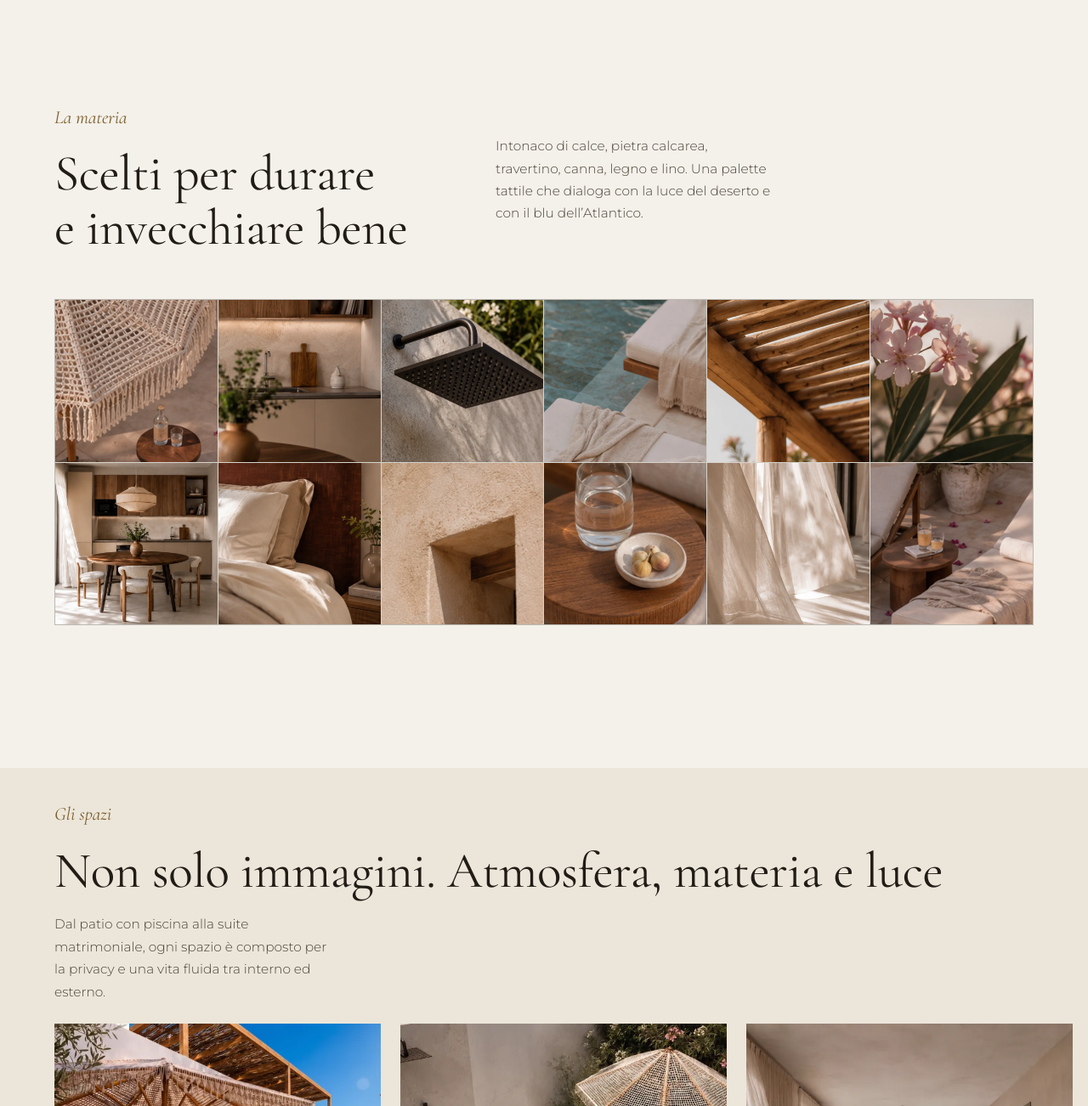
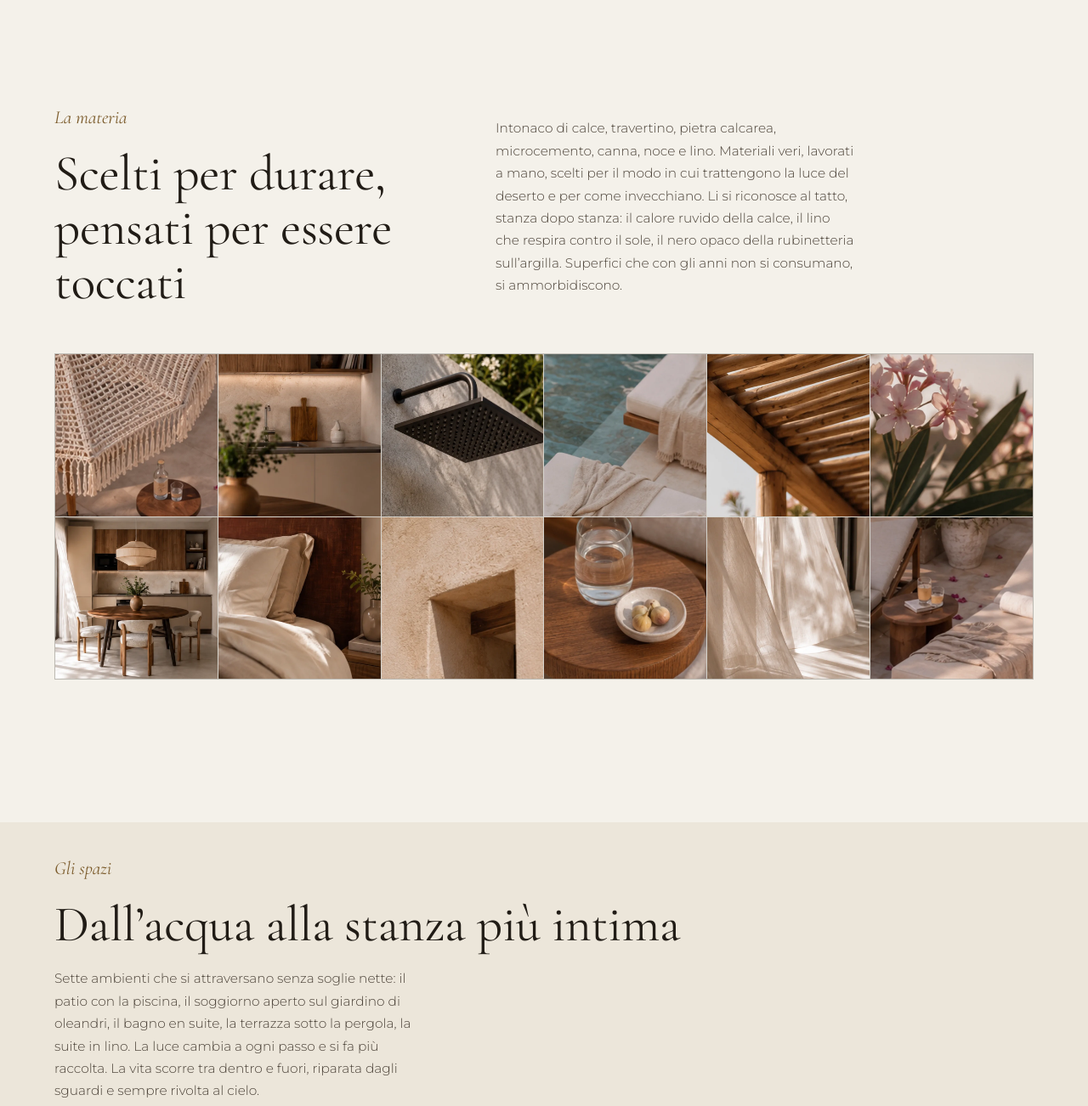
Before and after one commit to Alfacontract/desert-retreat, a plain HTML site: page index.html in a window 1280 px wide. Shown: the part 4260-5562 px from the top of the page at 85% size. Drawn offline with Linux system fonts and the light colour scheme.

Commit message:
Copy: elite Italian rewrite of La materia + Gli spazi (storytelling, project-specific, builds desire)
La materia title 'Scelti per durare, pensati per essere toccati' (keeps the client-loved phrase, resolves the material-vs-spaces mismatch); body now sensory + room-by-room. Gli spazi title 'Dall'acqua alla stanza piu intima'; body walks all 7 spaces in order with light as the through-line. Brand-safe (no hype words, no exclamation/em-dash), Italian editor-checked (piu accents fixed).

Co-Authored-By: Claude Opus 4.8 <noreply@anthropic.com>

```diff
--- a/index.html
+++ b/index.html
@@ -191,11 +191,14 @@
         <div class="grid split split--wide-r" style="margin-bottom:clamp(34px,4vw,56px)">
           <div class="stack">
             <p class="kicker" data-animate data-animate-text>La materia</p>
-            <h2 class="h1" data-animate data-animate-text>Scelti per durare<br>e invecchiare bene</h2>
+            <h2 class="h1" data-animate data-animate-text>Scelti per durare,<br>pensati per essere toccati</h2>
           </div>
-          <p class="body measure-s" data-animate data-animate-text>
-            Intonaco di calce, pietra calcarea, travertino, canna, legno e lino. Una palette tattile
-            che dialoga con la luce del deserto e con il blu dell&rsquo;Atlantico.
+          <p class="body measure" data-animate data-animate-text>
+            Intonaco di calce, travertino, pietra calcarea, microcemento, canna, noce e lino. Materiali
+            veri, lavorati a mano, scelti per il modo in cui trattengono la luce del deserto e per come
+            invecchiano. Li si riconosce al tatto, stanza dopo stanza: il calore ruvido della calce,
+            il lino che respira contro il sole, il nero opaco della rubinetteria sull&rsquo;argilla.
+            Superfici che con gli anni non si consumano, si ammorbidiscono.
           </p>
         </div>
         <div class="materia" data-animate data-animate-img>
@@ -220,11 +223,13 @@
       <div class="container spaces__head">
         <div class="stack">
           <p class="kicker" data-animate data-animate-text>Gli spazi</p>
-          <h2 class="h1" data-animate data-animate-text>Non solo immagini. Atmosfera, materia e luce</h2>
+          <h2 class="h1" data-animate data-animate-text>Dall&rsquo;acqua alla stanza pi&ugrave; intima</h2>
         </div>
-        <p class="body measure-s" data-animate data-animate-text>
-          Dal patio con piscina alla suite matrimoniale, ogni spazio &egrave; composto per la privacy
-          e una vita fluida tra interno ed esterno.
+        <p class="body measure" data-animate data-animate-text>
+          Sette ambienti che si attraversano senza soglie nette: il patio con la piscina, il soggiorno
+          aperto sul giardino di oleandri, il bagno en suite, la terrazza sotto la pergola, la suite in
+          lino. La luce cambia a ogni passo e si fa pi&ugrave; raccolta. La vita scorre tra dentro e
+          fuori, riparata dagli sguardi e sempre rivolta al cielo.
         </p>
       </div>
       <div class="spaces__viewport">
```
